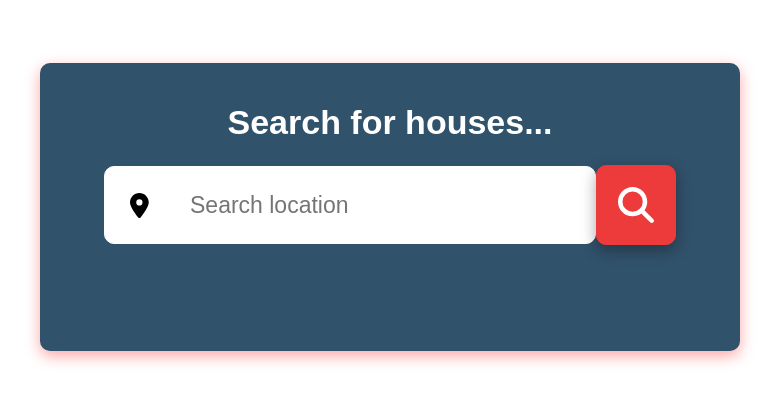
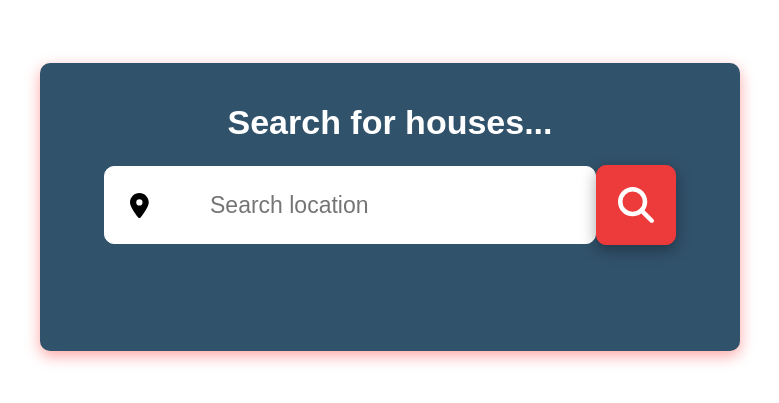
Before and after one commit to Realker/SC2006-Project, a React (Create React App) app in the folder frontend/: page /Search in a window 1280 px wide. Shown: the part 281-684 px from the top of the page, without its empty margins (250-1029 px from the left). Built offline with nearby package versions, Linux system fonts and the light colour scheme.

Commit message:
Update Search.css

```diff
--- a/frontend/src/css/Search.css
+++ b/frontend/src/css/Search.css
@@ -52,7 +52,7 @@ input {
   width: 220px;
   border-radius: 10px;
   border: 1px solid white;
-  text-indent: 30px;
+  text-indent: 50px;
 
 }
 
```
